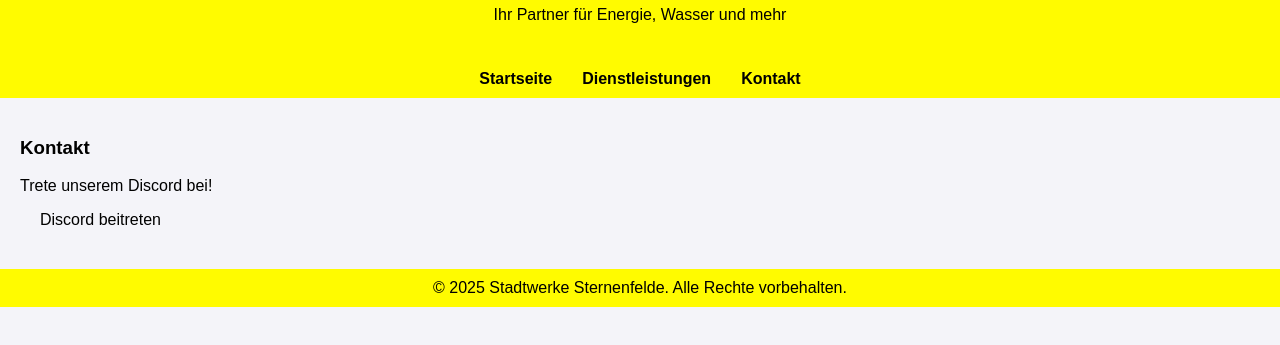
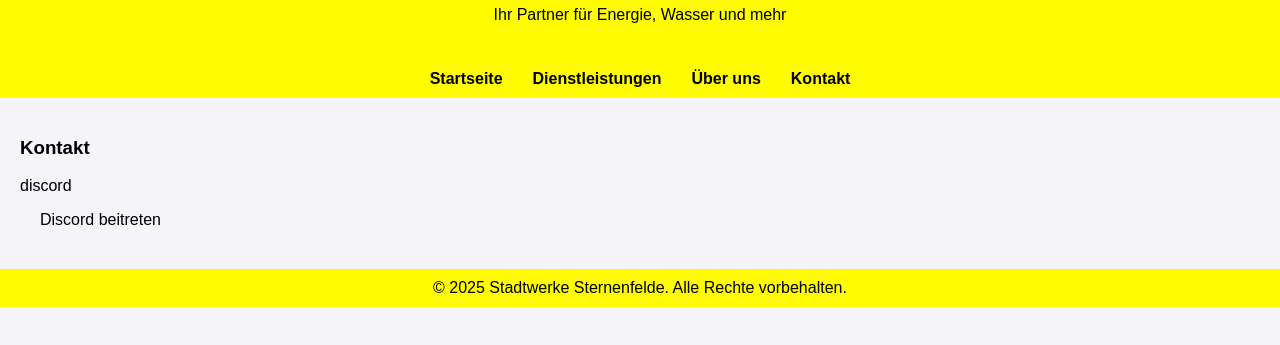
Before and after one commit to NiklasEisberg/Stadtwerke-Sternenfelde, a plain HTML site: page contact.html in a window 1280 px wide. Shown: the part 271-616 px from the top of the page. Drawn offline with Linux system fonts and the light colour scheme.

Commit message:
Add files via upload

```diff
--- a/contact.html
+++ b/contact.html
@@ -8,13 +8,13 @@
 <nav>
         <a href="index.html">Startseite</a>
         <a href="services.html">Dienstleistungen</a>
-
+        <a href="about.html">Über uns</a>
         <a href="contact.html">Kontakt</a>
     </nav>
 
 <section class="content" id="contact">
         <h3>Kontakt </h3>
-        <p>Trete unserem Discord bei!</p>
+        <p>discord</p>
         <a href="https://discord.gg/ZRHuyZ6J2k" class="btn">Discord beitreten</a>
     </section>
     <footer>
```
